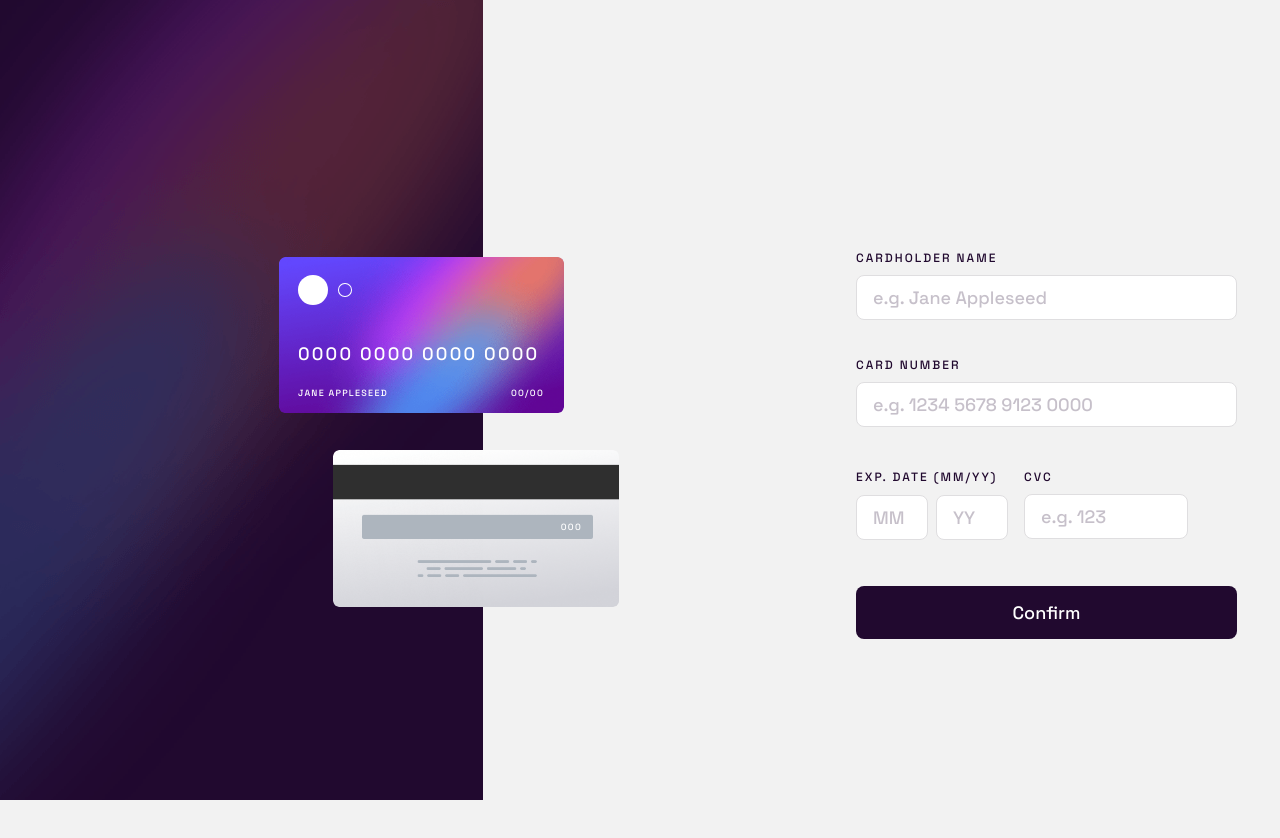
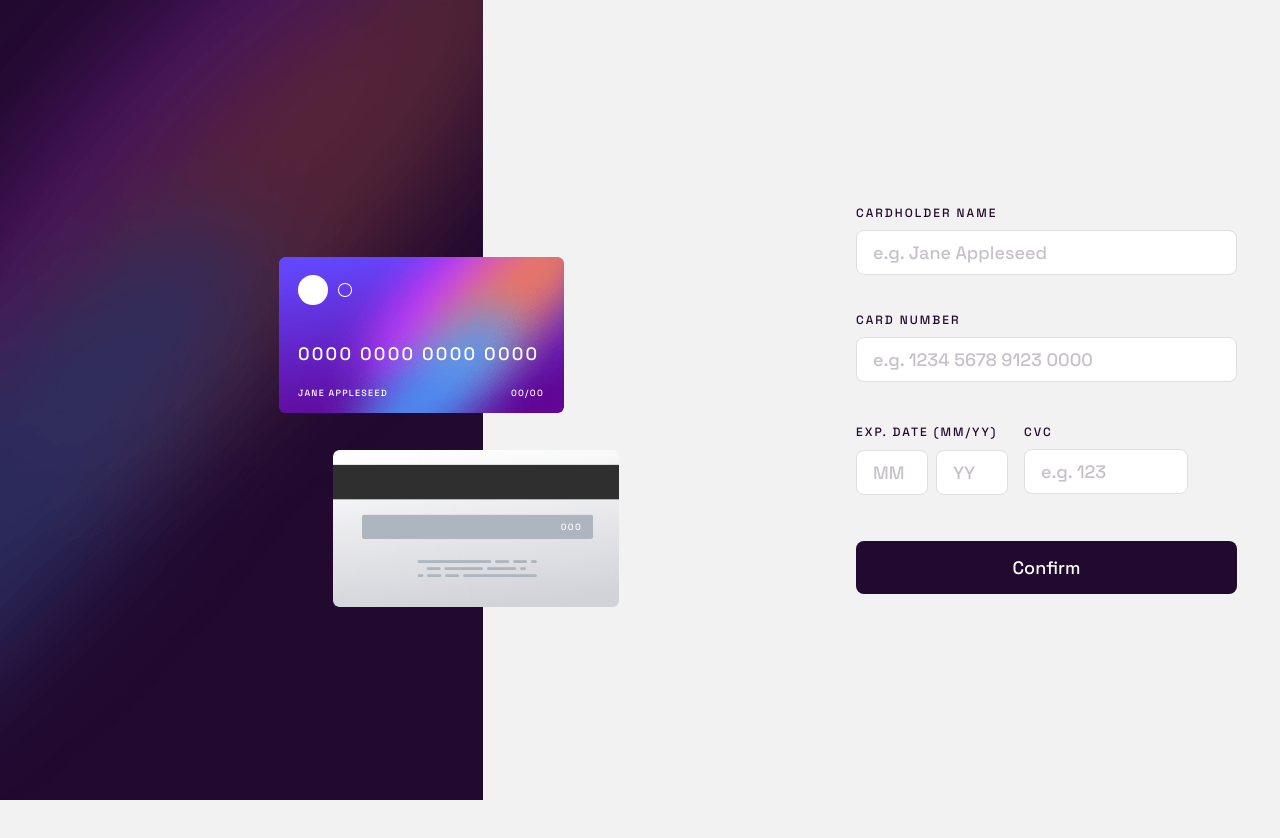
Before and after one commit to AlexanderGrigoryan/Interactive-Card-Details-Form, a React (Create React App) app: page / in a window 1280 px wide. Shown: the top 838 px of the page. After the commit the page ends 800 px from the top, so only its background shows below. Built offline with nearby package versions, Linux system fonts and the light colour scheme.

Commit message:
refactor: update some parts of code without changing functional parts

```diff
--- a/public/index.html
+++ b/public/index.html
@@ -27,7 +27,7 @@
 
 <body>
   <noscript>You need to enable JavaScript to run this app.</noscript>
-  <div id="root"></div>
+  <div id="root" style="height: 100%;"></div>
   <!--
       This HTML file is a template.
       If you open it directly in the browser, you will see an empty page.
--- a/src/App.tsx
+++ b/src/App.tsx
@@ -1,11 +1,11 @@
 import styled from "styled-components";
 import GlobalStyles from "./components/GlobalStyles";
+import schema from "./schema";
 import { useState } from "react";
 import { Helmet, HelmetProvider } from "react-helmet-async";
 import { useForm } from "react-hook-form";
 import { SubmitHandler } from "react-hook-form/dist/types";
 import { yupResolver } from "@hookform/resolvers/yup";
-import * as yup from "yup";
 import Cards from "./components/Cards";
 import Form from "./components/Form";
 import ThankYou from "./components/ThankYou";
@@ -19,33 +19,6 @@ export interface FormTypes {
   yearinput: number;
   cvcinput: number;
 }
-
-const schema = yup.object({
-  cardholder: yup
-    .string()
-    .required("Can’t be blank")
-    .matches(/^[A-Za-z\s]*$/, "Wrong formats, letters only"),
-  cardnumber: yup
-    .string()
-    .required("Can’t be blank")
-    .matches(/^[0-9]*$/, "Wrong formats, numbers only")
-    .length(16, "Should be 16 digits"),
-  monthinput: yup
-    .string()
-    .required("Can’t be blank")
-    .matches(/^[0-9]*$/, "Wrong formats, numbers only")
-    .length(2, "Should be 2 digits"),
-  yearinput: yup
-    .string()
-    .required("Can’t be blank")
-    .matches(/^[0-9]*$/, "Wrong formats, numbers only")
-    .length(2, "Should be 2 digits"),
-  cvcinput: yup
-    .string()
-    .required("Can’t be blank")
-    .matches(/^[0-9]*$/, "Wrong formats, numbers only")
-    .length(3, "Should be 3 digits"),
-});
 
 function App() {
   const {
@@ -103,6 +76,8 @@ const MainContainer = styled.main`
     display: flex;
     align-items: center;
     column-gap: 349px;
+    width: 100%;
+    height: 100%;
   }
 `;
 
@@ -121,11 +96,10 @@ const Wrapper = styled.div`
 
   @media screen and (min-width: 1024px) {
     background: url(${desktopBackground});
-    background-size: cover;
-    background-repeat: no-repeat;
+    background-size: 100% 100%;
     width: 483px;
-    height: 100vh;
-    min-height: 100%;
+    height: 100%;
+    margin-bottom: 0;
   }
 `;
 
--- a/src/components/GlobalStyles.ts
+++ b/src/components/GlobalStyles.ts
@@ -11,6 +11,8 @@ const GlobalStyles = createGlobalStyle`
 body {
   font-family: 'Space Grotesk', sans-serif;
   background: #F2F2F2;
+  width: 100vw;
+  height: 100vh;
 }
 `;
 
--- /dev/null
+++ b/src/schema.ts
@@ -0,0 +1,30 @@
+import * as yup from "yup";
+
+const schema = yup.object({
+    cardholder: yup
+      .string()
+      .required("Can’t be blank")
+      .matches(/^[A-Za-z\s]*$/, "Wrong formats, letters only"),
+    cardnumber: yup
+      .string()
+      .required("Can’t be blank")
+      .matches(/^[0-9]*$/, "Wrong formats, numbers only")
+      .length(16, "Should be 16 digits"),
+    monthinput: yup
+      .string()
+      .required("Can’t be blank")
+      .matches(/^[0-9]*$/, "Wrong formats, numbers only")
+      .length(2, "Should be 2 digits"),
+    yearinput: yup
+      .string()
+      .required("Can’t be blank")
+      .matches(/^[0-9]*$/, "Wrong formats, numbers only")
+      .length(2, "Should be 2 digits"),
+    cvcinput: yup
+      .string()
+      .required("Can’t be blank")
+      .matches(/^[0-9]*$/, "Wrong formats, numbers only")
+      .length(3, "Should be 3 digits"),
+  });
+
+  export default schema
```
